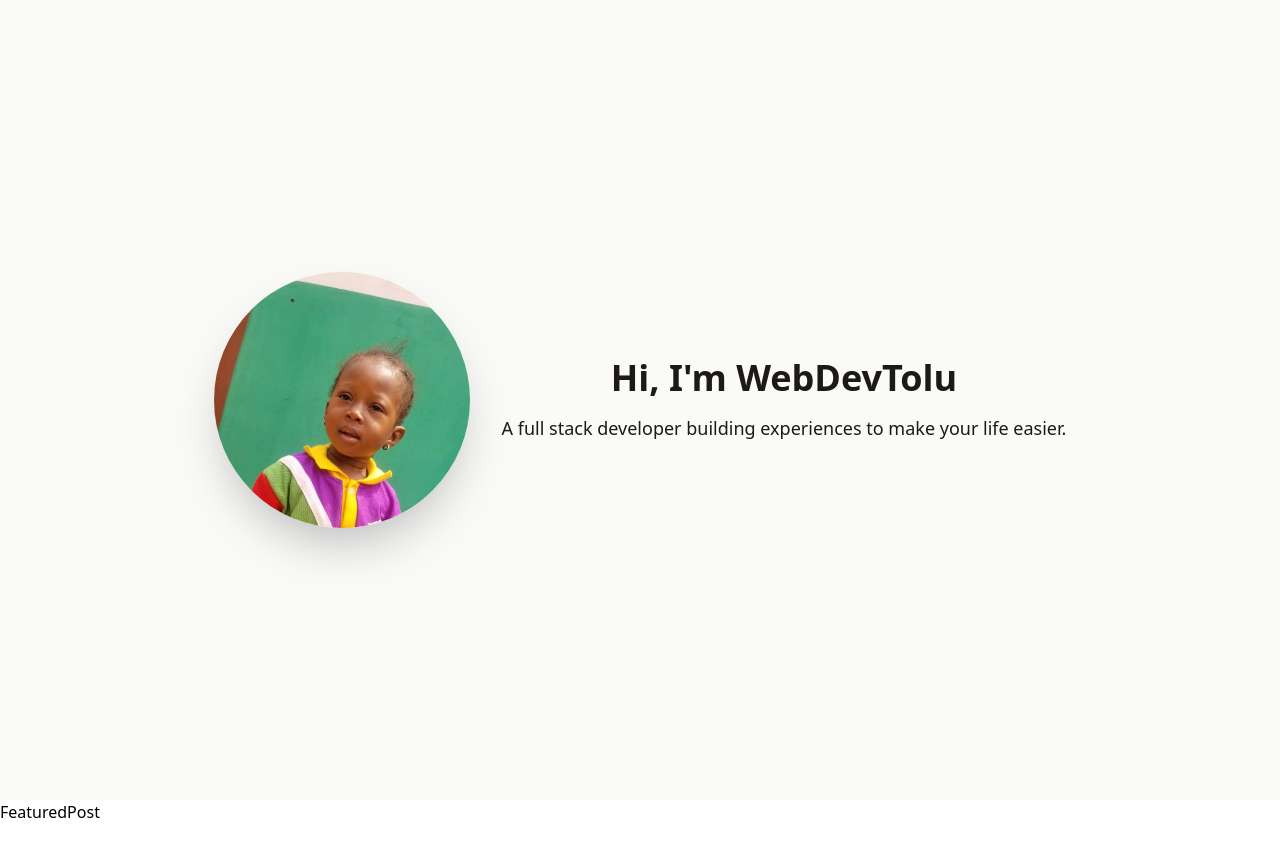
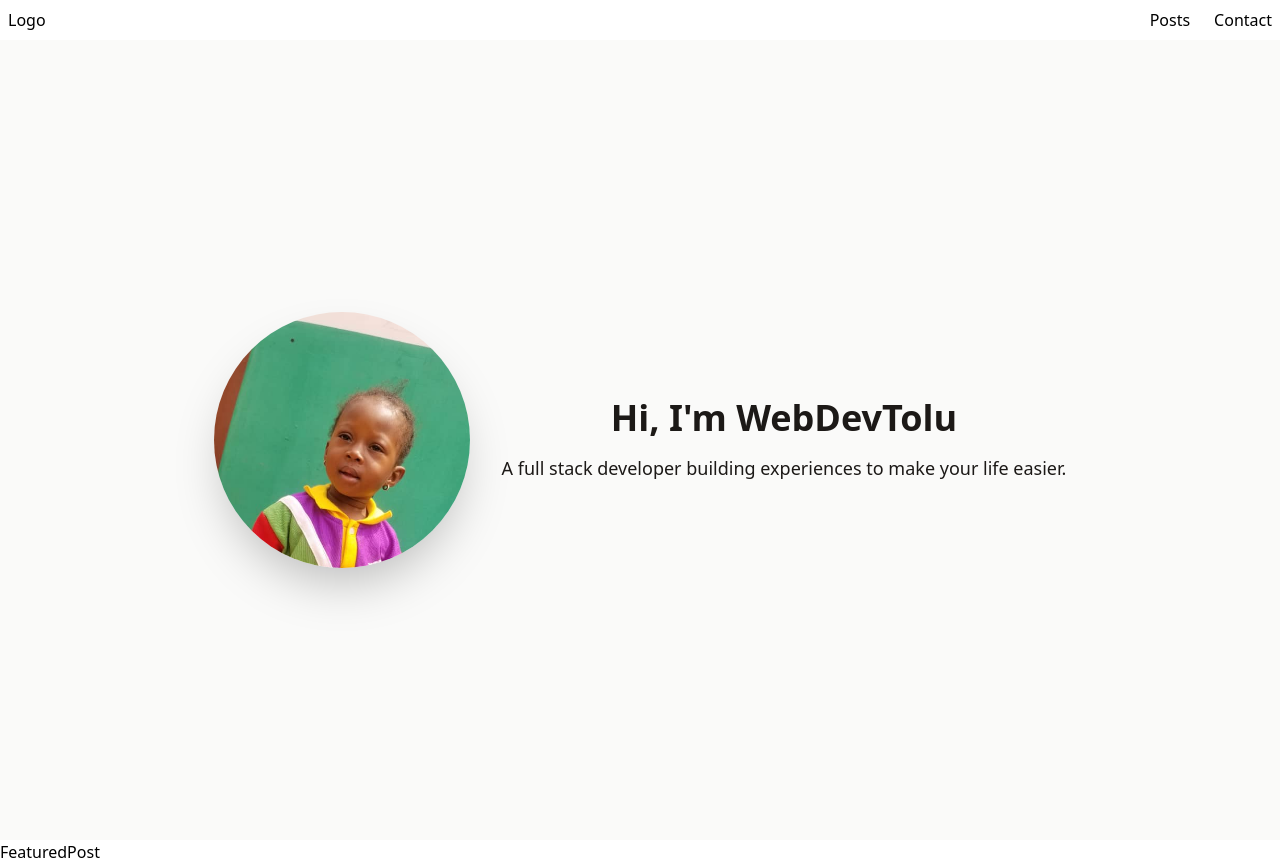
Before and after one commit to webDevTolu/didactic-meme, a Next.js app in the folder my-blog/: page / in a window 1280 px wide. Before the commit the page ends 824 px from the top, so only its background shows below. Built offline with nearby package versions, Linux system fonts and the light colour scheme.

Commit message:
navigation and styling

```diff
--- a/my-blog/components/home/hero.js
+++ b/my-blog/components/home/hero.js
@@ -12,7 +12,7 @@ const Hero = () => {
           className="w-full h-full object-cover object-top"
         />
       </div>
-      <div className="flex flex-col gap-4 items-center">
+      <div className="text-center flex flex-col gap-4 items-center">
         <h1 className="text-4xl font-bold">Hi, I'm WebDevTolu</h1>
         <p className="text-lg font-medium">
           A full stack developer building experiences to make your life easier.
--- /dev/null
+++ b/my-blog/components/ui/layout.js
@@ -0,0 +1,13 @@
+import { Fragment } from "react";
+import Nav from "./nav";
+
+const Layout = ({ children }) => {
+  return (
+    <Fragment>
+      <Nav />
+      <main>{children}</main>
+    </Fragment>
+  );
+};
+
+export default Layout;
--- /dev/null
+++ b/my-blog/components/ui/logo.js
@@ -0,0 +1,5 @@
+const Logo = () => {
+  return <div>Logo</div>;
+};
+
+export default Logo;
--- /dev/null
+++ b/my-blog/components/ui/nav.js
@@ -0,0 +1,27 @@
+import Logo from "./logo";
+import Link from "next/link";
+
+const Nav = () => {
+  return (
+    <header className="sticky top-0 w-full flex justify-between items-center bg-transparent p-2">
+      <Link href="/">
+        <a>
+          <Logo />
+        </a>
+      </Link>
+
+      <nav>
+        <ul className="flex gap-x-6">
+          <li>
+            <Link href="/posts">Posts</Link>
+          </li>
+          <li>
+            <Link href="/contact">Contact</Link>
+          </li>
+        </ul>
+      </nav>
+    </header>
+  );
+};
+
+export default Nav;
--- a/my-blog/pages/_app.js
+++ b/my-blog/pages/_app.js
@@ -1,7 +1,12 @@
-import '../styles/globals.css'
+import Layout from "../components/ui/layout";
+import "../styles/globals.css";
 
 function MyApp({ Component, pageProps }) {
-  return <Component {...pageProps} />
+  return (
+    <Layout>
+      <Component {...pageProps} />
+    </Layout>
+  );
 }
 
-export default MyApp
+export default MyApp;
--- a/my-blog/pages/contact/index.js
+++ b/my-blog/pages/contact/index.js
@@ -1,5 +1,5 @@
 const Contact = () => {
-  return <div>Contact</div>;
+  return <div>Contact me</div>;
 };
 
 export default Contact;
```
